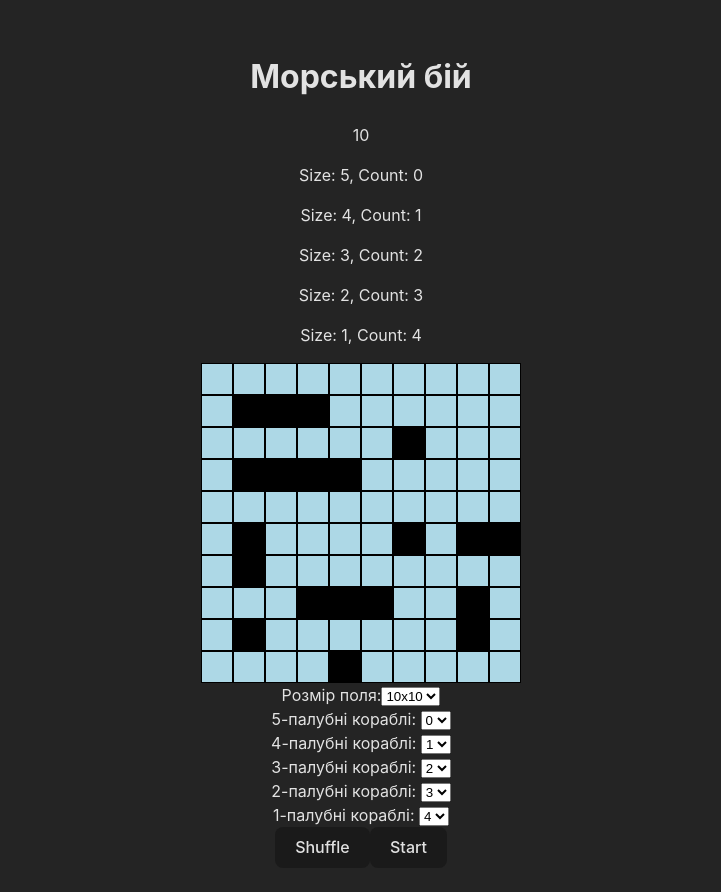
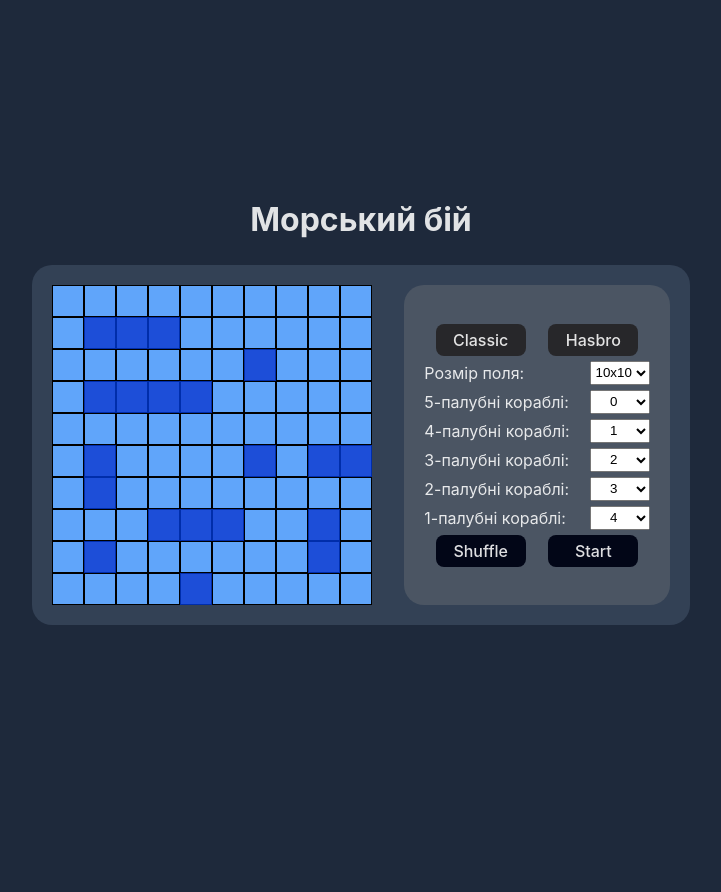
Before and after one commit to shrewman/battleship, a React (Vite) app: page / in a window 1280 px wide. Shown: the top 892 px of the page, without its empty margins (279-1000 px from the left). After the commit the page ends 800 px from the top, so only its background shows below. Built offline with nearby package versions, Linux system fonts and the light colour scheme.

Commit message:
Update styling

```diff
--- a/src/App.css
+++ b/src/App.css
@@ -3,10 +3,6 @@
     margin: 0 auto;
     padding: 2rem;
     text-align: center;
-}
-
-.board-row {
-  display: flex;
 }
 
 .cell {
@@ -16,9 +12,46 @@
 }
 
 .cell-free {
-  background: #add8e6;
+    background: #60a5fa;
+}
+
+.cell-free:hover {
+    background: #74b2ff;
 }
 
 .cell-ship {
-  background: #000;
+    background: #1d4ed8;
+    border-color: #002daa;
 }
+
+.menu {
+    background: #334155;
+    padding: 20px;
+    border-radius: 20px;
+    display: flex;
+    gap: 2rem;
+}
+
+.options {
+    background: #4b5563;
+    padding: 20px;
+    border-radius: 20px;
+    display: flex;
+    align-items: center;
+}
+
+.ship-count-selector {
+    margin: 5px 0px;
+    display: flex;
+    gap: 20px;
+    justify-content: space-between;
+}
+
+.menu-buttons {
+    display: flex;
+    justify-content: space-around;
+}
+
+.game-variations > * {
+    background-color: #27272a;
+}
--- a/src/App.tsx
+++ b/src/App.tsx
@@ -25,10 +25,6 @@ function App() {
         setIsGameStarted(true);
     };
 
-    const shuffleBoard = () => {
-        setBoard(generateRandomBoard(boardSize, shipCount));
-    }
-
     return (
         <>
             <h1>Морський бій</h1>
@@ -45,10 +41,6 @@ function App() {
                 {!isGameStarted && <Menu />}
                 {isGameStarted && <Game />}
             </MenuContext.Provider>
-            <div>
-                <button onClick={shuffleBoard}>Shuffle</button>
-                <button onClick={startGame}>Start</button>
-            </div>
         </>
     );
 }
--- a/src/components/Menu.tsx
+++ b/src/components/Menu.tsx
@@ -6,10 +6,10 @@ import { generateRandomBoard } from "../utils/gameLogic";
 
 const Menu = () => {
     return (
-        <>
+        <div className="menu">
             <MenuBoard />
             <Options />
-        </>
+        </div>
     );
 };
 
@@ -30,14 +30,6 @@ const MenuBoard = () => {
 
     return (
         <>
-            <p>{boardSize}</p>
-            <p>
-                {shipCount.map((ships) => (
-                    <p key={ships.size}>
-                        Size: {ships.size}, Count: {ships.count}
-                    </p>
-                ))}
-            </p>
             <div
                 className="board"
                 style={{
--- a/src/components/Options.tsx
+++ b/src/components/Options.tsx
@@ -25,7 +25,7 @@ const Options = () => {
             { size: 1, count: 4 },
         ],
         10: [
-            { size: 5, count: 1 },
+            { size: 5, count: 0 },
             { size: 4, count: 1 },
             { size: 3, count: 2 },
             { size: 2, count: 3 },
@@ -61,11 +61,45 @@ const Options = () => {
         setBoard(generateRandomBoard(boardSize, shipCount));
     };
 
+    const shuffleBoard = () => {
+        setBoard(generateRandomBoard(boardSize, shipCount));
+    };
+
+    const handleClassicGame = () => {
+        setBoardSize(10);
+        const classicGameVariation: ShipCount[] = [
+            { size: 5, count: 0 },
+            { size: 4, count: 1 },
+            { size: 3, count: 2 },
+            { size: 2, count: 3 },
+            { size: 1, count: 4 },
+        ];
+        setShipCount(classicGameVariation);
+        setBoard(generateRandomBoard(boardSize, classicGameVariation));
+    };
+
+    const handleHasbroGame = () => {
+        setBoardSize(10);
+        const hasbroGameVariation: ShipCount[] = [
+            { size: 5, count: 1 },
+            { size: 4, count: 1 },
+            { size: 3, count: 2 },
+            { size: 2, count: 1 },
+            { size: 1, count: 0 },
+        ];
+        setShipCount(hasbroGameVariation);
+        setBoard(generateRandomBoard(boardSize, hasbroGameVariation));
+    };
+
     return (
-        <>
+        <div className="options">
+            <div className="selectors">
+                <div className="menu-buttons game-variations">
+                    <button onClick={handleClassicGame}>Classic</button>
+                    <button onClick={handleHasbroGame}>Hasbro</button>
+                </div>
                 <div className="ship-count-selector">
-                <label>
-                    Розмір поля:
+                    <label>Розмір поля:</label>
                     <select
                         value={boardSize}
                         onChange={(e) => {
@@ -76,7 +110,6 @@ const Options = () => {
                         <option value={10}>10x10</option>
                         <option value={12}>12x12</option>
                     </select>
-                </label>
                 </div>
                 {boardSize >= 10 && (
                     <ShipCountSelector
@@ -89,6 +122,7 @@ const Options = () => {
                         onChange={(e) => handleShipCountChange(e, 5)}
                     />
                 )}
+                {boardSize >= 10 && (
                     <ShipCountSelector
                         label="4-палубні кораблі: "
                         value={
@@ -98,6 +132,7 @@ const Options = () => {
                         optionValues={[0, 1, 2]}
                         onChange={(e) => handleShipCountChange(e, 4)}
                     />
+                )}
                 <ShipCountSelector
                     label="3-палубні кораблі: "
                     value={
@@ -125,7 +160,12 @@ const Options = () => {
                     optionValues={[0, 1, 2, 3, 4]}
                     onChange={(e) => handleShipCountChange(e, 1)}
                 />
-        </>
+                <div className="menu-buttons">
+                    <button onClick={shuffleBoard}>Shuffle</button>
+                    <button>Start</button>
+                </div>
+            </div>
+        </div>
     );
 };
 
--- a/src/index.css
+++ b/src/index.css
@@ -4,7 +4,12 @@
   font-weight: 400;
 
   color: rgba(255, 255, 255, 0.87);
-  background-color: #242424;
+  background-color: #1e293b;
+}
+
+h2 {
+  margin: 0;
+  font-size: 15px;
 }
 
 body {
@@ -19,15 +24,21 @@ button {
   color: rgba(255, 255, 255, 0.87);
   border-radius: 8px;
   border: 1px solid transparent;
-  padding: 0.6em 1.2em;
+  padding: 0.3em 0.8em;
   font-size: 1em;
   font-weight: 500;
   font-family: inherit;
-  background-color: #1a1a1a;
+  background-color: #020617;
   cursor: pointer;
   transition: border-color 0.25s;
+  min-width: 90px;
 }
 
 button:hover {
   border-color: #646cff;
 }
+
+select {
+    min-width: 60px;
+    text-align: center;
+}
```
Lines whose indentation alone changed are shown as unchanged.
